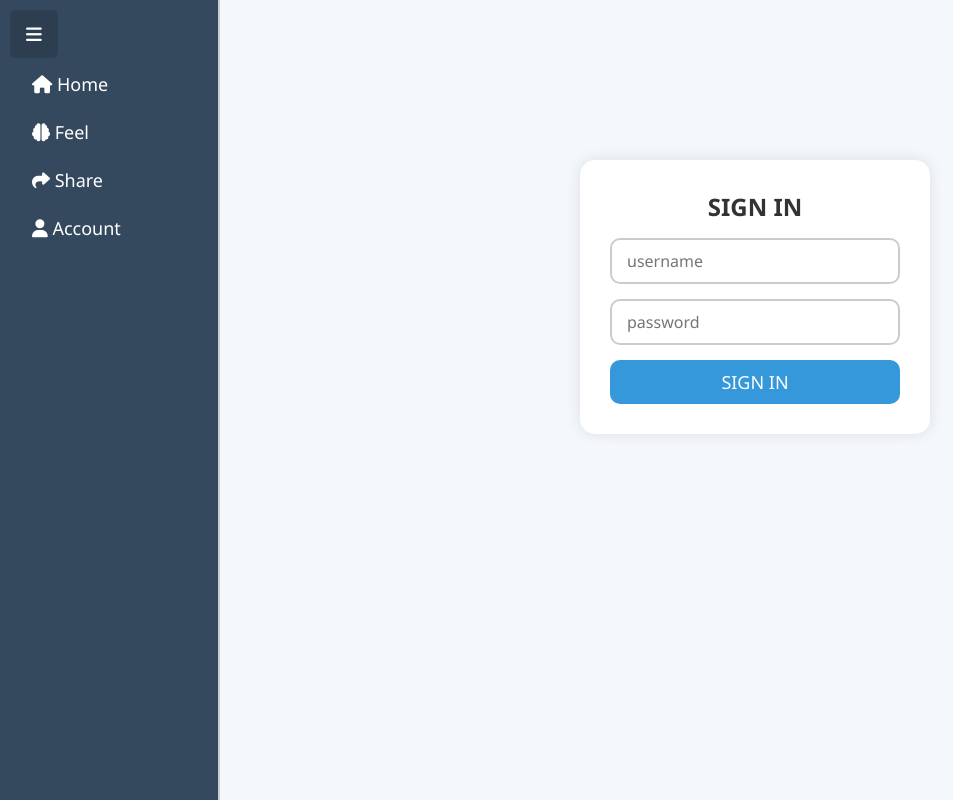
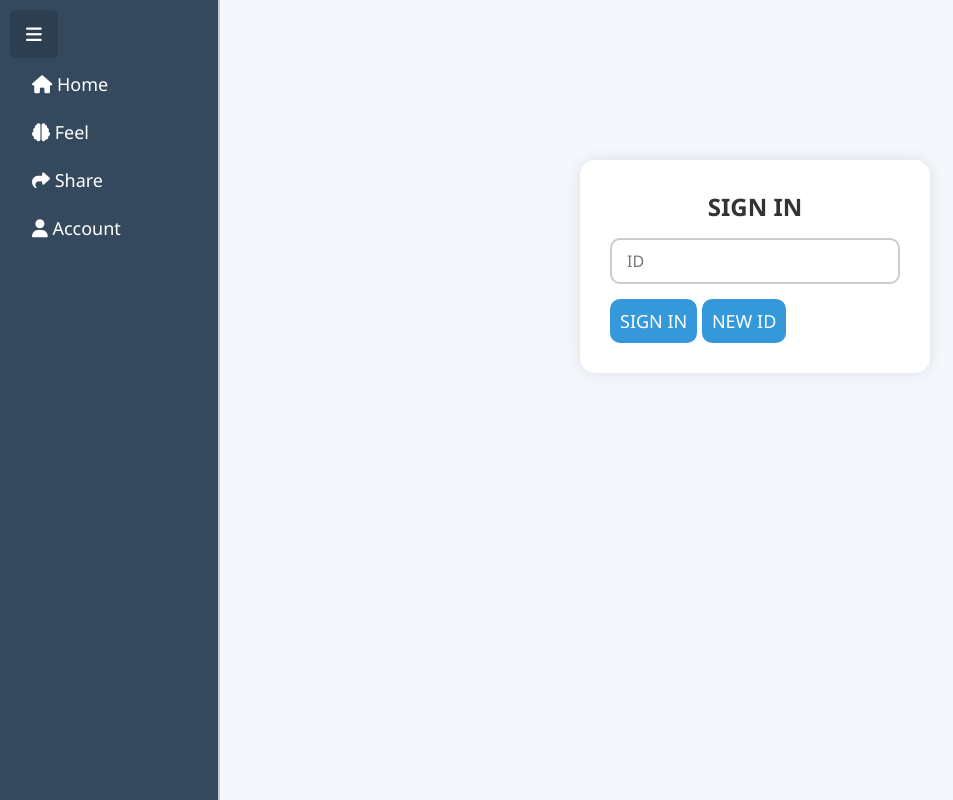
Before and after one commit to TienTHNcrne/Mental, a website: page signin.html in a window 1280 px wide. Shown: the whole page, without its empty margins (0-953 px from the left). Drawn offline with Linux system fonts and the light colour scheme.

Commit message:
change layout sign in

```diff
--- a/signin.html
+++ b/signin.html
@@ -49,33 +49,23 @@
         <h2>SIGN IN</h2>
         <label for='username'>
           <input
-            placeholder='username'
+            placeholder='ID'
             type='username'
             name='username'
             id='username'
             required
           />
         </label>
-        <label for='password'>
-          <input
-            placeholder='password'
-            type='password'
-            name='password'
-            id='password'
-            required
-          />
-        </label>
-        <button type='submit' id='subsign'>SIGN IN</button>
+
+       <div class = "foot">
+          <button type='submit' id='subsign'>SIGN IN</button>
+          <button id ="create-new-id"> NEW ID</button>
+       </div>
         <p id='hee' style='display: none'></p>
       </form>
     </div>
     <script>
-      const username = document.getElementById("username"); const pass =
-      document.getElementById("password"); const buttoned =
-      document.getElementById("subsign"); buttoned.addEventListener("click", (e)
-      => { e.preventDefault(); let yahur = document.getElementById("hee"); if
-      (username.value == "" || pass.value == "") yahur.innerText = "nhap lai";
-      else yahur.innerText = "oke"; yahur.style.display = "block"; });
+
     </script>
   </body>
 </html>
```
